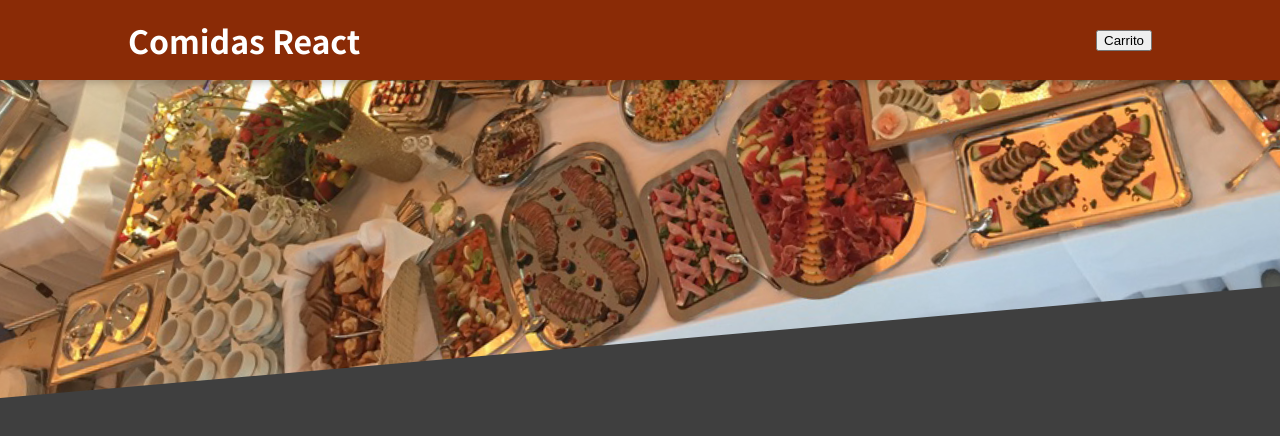
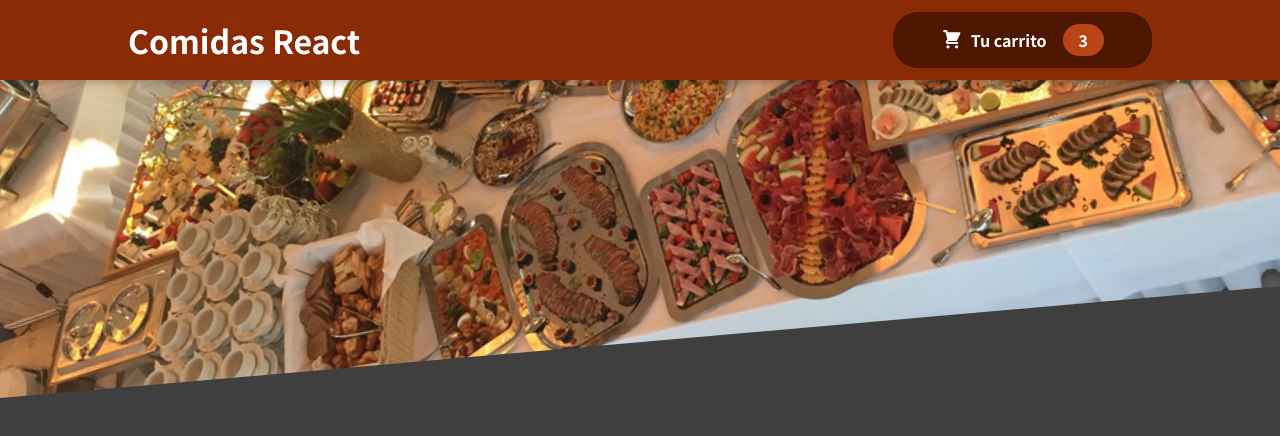
Before and after one commit to matedefalco/Proyecto-Carrito-React, a React (Create React App) app: page / in a window 1280 px wide. Shown: the top 436 px of the page. Built offline with nearby package versions, Linux system fonts and the light colour scheme.

Commit message:
Implementación Header

```diff
--- /dev/null
+++ b/src/components/Carrito/IconoCarrito.js
@@ -0,0 +1,13 @@
+const IconoCarrito = () => {
+    return (
+      <svg
+        xmlns='http://www.w3.org/2000/svg'
+        viewBox='0 0 20 20'
+        fill='currentColor'
+      >
+        <path d='M3 1a1 1 0 000 2h1.22l.305 1.222a.997.997 0 00.01.042l1.358 5.43-.893.892C3.74 11.846 4.632 14 6.414 14H15a1 1 0 000-2H6.414l1-1H14a1 1 0 00.894-.553l3-6A1 1 0 0017 3H6.28l-.31-1.243A1 1 0 005 1H3zM16 16.5a1.5 1.5 0 11-3 0 1.5 1.5 0 013 0zM6.5 18a1.5 1.5 0 100-3 1.5 1.5 0 000 3z' />
+      </svg>
+    );
+  };
+
+  export default IconoCarrito;
--- a/src/components/Layout/BotonCardHeader.js
+++ b/src/components/Layout/BotonCardHeader.js
@@ -1 +1,17 @@
-imr
+import React from "react";
+import classes from "./BotonCardHeader.module.css";
+import IconoCarrito from "../Carrito/IconoCarrito";
+
+const BotonCardHeader = (props) => {
+  return (
+    <button className={classes.button}>
+      <span className={classes.icon}>
+        <IconoCarrito />
+      </span>
+      <span>Tu carrito</span>
+      <span className={classes.badge}>3</span>
+    </button>
+  );
+};
+
+export default BotonCardHeader;
--- /dev/null
+++ b/src/components/Layout/BotonCardHeader.module.css
@@ -0,0 +1,59 @@
+.button {
+    cursor: pointer;
+    font: inherit;
+    border: none;
+    background-color: #4d1601;
+    color: white;
+    padding: 0.75rem 3rem;
+    display: flex;
+    justify-content: space-around;
+    align-items: center;
+    border-radius: 25px;
+    font-weight: bold;
+  }
+
+  .button:hover,
+  .button:active {
+    background-color: #2c0d00;
+  }
+
+  .icon {
+    width: 1.35rem;
+    height: 1.35rem;
+    margin-right: 0.5rem;
+  }
+
+  .badge {
+    background-color: #b94517;
+    padding: 0.25rem 1rem;
+    border-radius: 25px;
+    margin-left: 1rem;
+    font-weight: bold;
+  }
+
+  .button:hover .badge,
+  .button:active .badge {
+    background-color: #92320c;
+  }
+
+  .bump {
+    animation: bump 300ms ease-out;
+  }
+
+  @keyframes bump {
+    0% {
+      transform: scale(1);
+    }
+    10% {
+      transform: scale(0.9);
+    }
+    30% {
+      transform: scale(1.1);
+    }
+    50% {
+      transform: scale(1.15);
+    }
+    100% {
+      transform: scale(1);
+    }
+  }
--- a/src/components/Layout/Header.js
+++ b/src/components/Layout/Header.js
@@ -1,6 +1,7 @@
 import React from 'react';
 
 import fotoComidas from '../../assets/meals.jpg';
+import BotonCardHeader from './BotonCardHeader';
 
 import classes from './Header.module.css';
 
@@ -9,7 +10,7 @@
     <React.Fragment>
         <header className={classes.header}>
             <h1>Comidas React</h1>
-            <button>Carrito</button>
+            <BotonCardHeader />
         </header>
         <div className={classes['main-image']}>
             <img  src={fotoComidas} />
```
Also changed, not shown: src/components/Comidas/Comidas.js (added), src/components/Comidas/MenuComidas.js (added), 1 other file (tests, documents, lock files or other folders).
